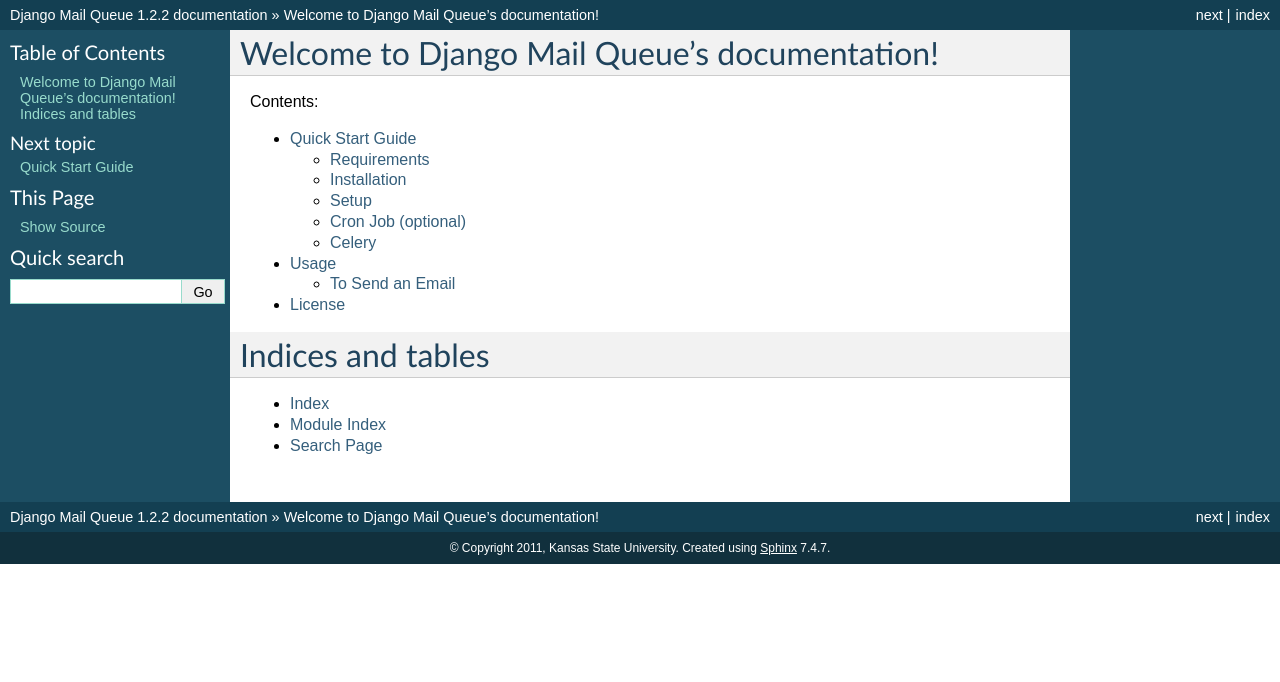
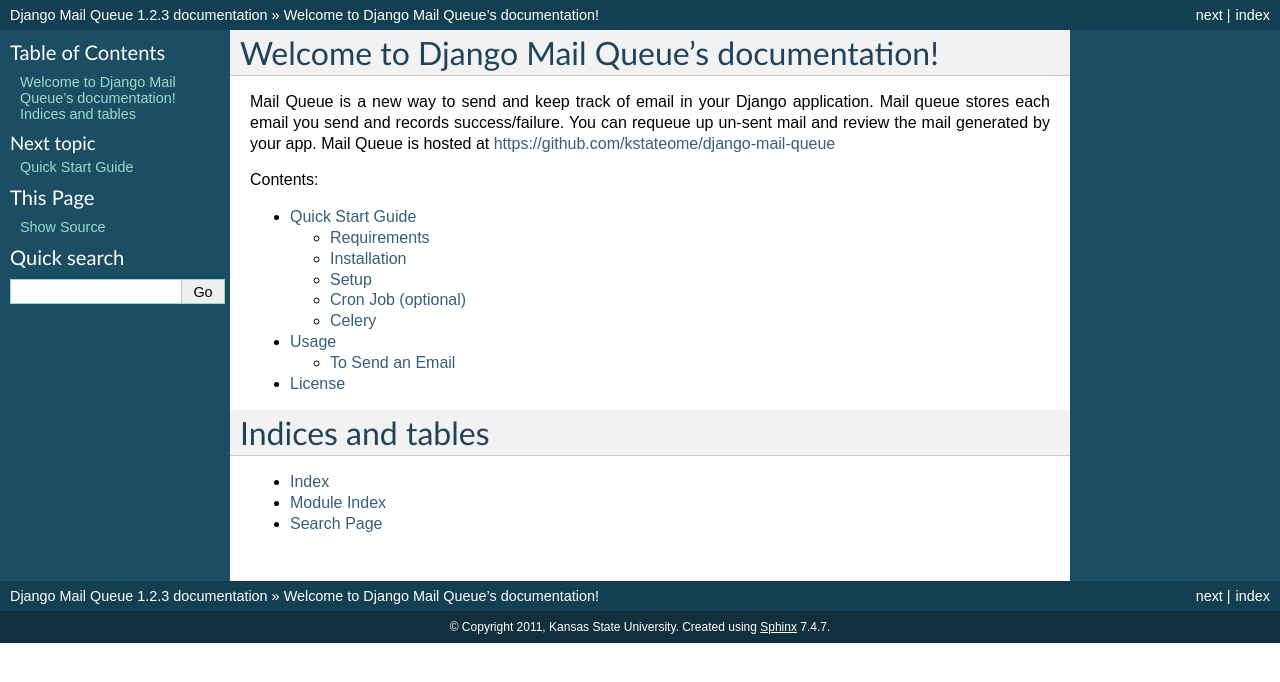
Before and after one commit to dstegelman/django-mail-queue, a Sphinx documentation site: the page built from docs/source/index.rst, in a window 1280 px wide. Shown: the top 682 px of the page. Built offline with Sphinx 7.4.7, drawn with Linux system fonts in a browser that asks for light colours.

Commit message:
Docs update.

```diff
--- a/docs/source/conf.py
+++ b/docs/source/conf.py
@@ -48,9 +48,9 @@
 # built documents.
 #
 # The short X.Y version.
-version = '1.2.2'
+version = '1.2.3'
 # The full version, including alpha/beta/rc tags.
-release = '1.2.2'
+release = '1.2.3'
 
 # The language for content autogenerated by Sphinx. Refer to documentation
 # for a list of supported languages.
--- a/docs/source/index.rst
+++ b/docs/source/index.rst
@@ -5,6 +5,10 @@
 
 Welcome to Django Mail Queue's documentation!
 =============================================
+
+Mail Queue is a new way to send and keep track of email in your Django application.  Mail queue stores each email you send
+and records success/failure.  You can requeue up un-sent mail and review the mail generated by your app.  Mail Queue is hosted
+at https://github.com/kstateome/django-mail-queue
 
 Contents:
 
--- a/docs/source/license.rst
+++ b/docs/source/license.rst
@@ -2,7 +2,7 @@
 =======
 
 Django Mail Queue - Queue up mail
-Copyright (C) 2012 Kansas State University
+Copyright (C) 2012 Kansas State University Web Team
 
 This program is free software; you can redistribute it and/or
 modify it under the terms of the GNU General Public License
```
